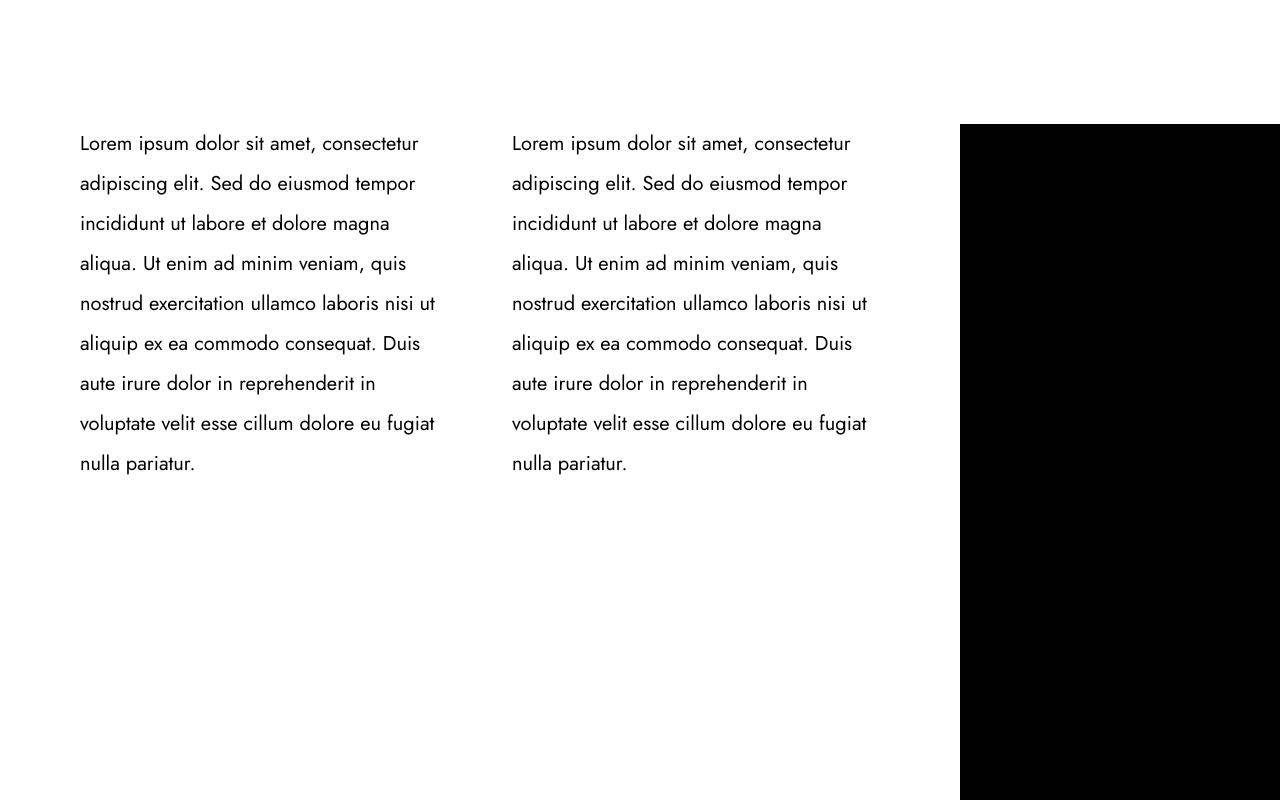
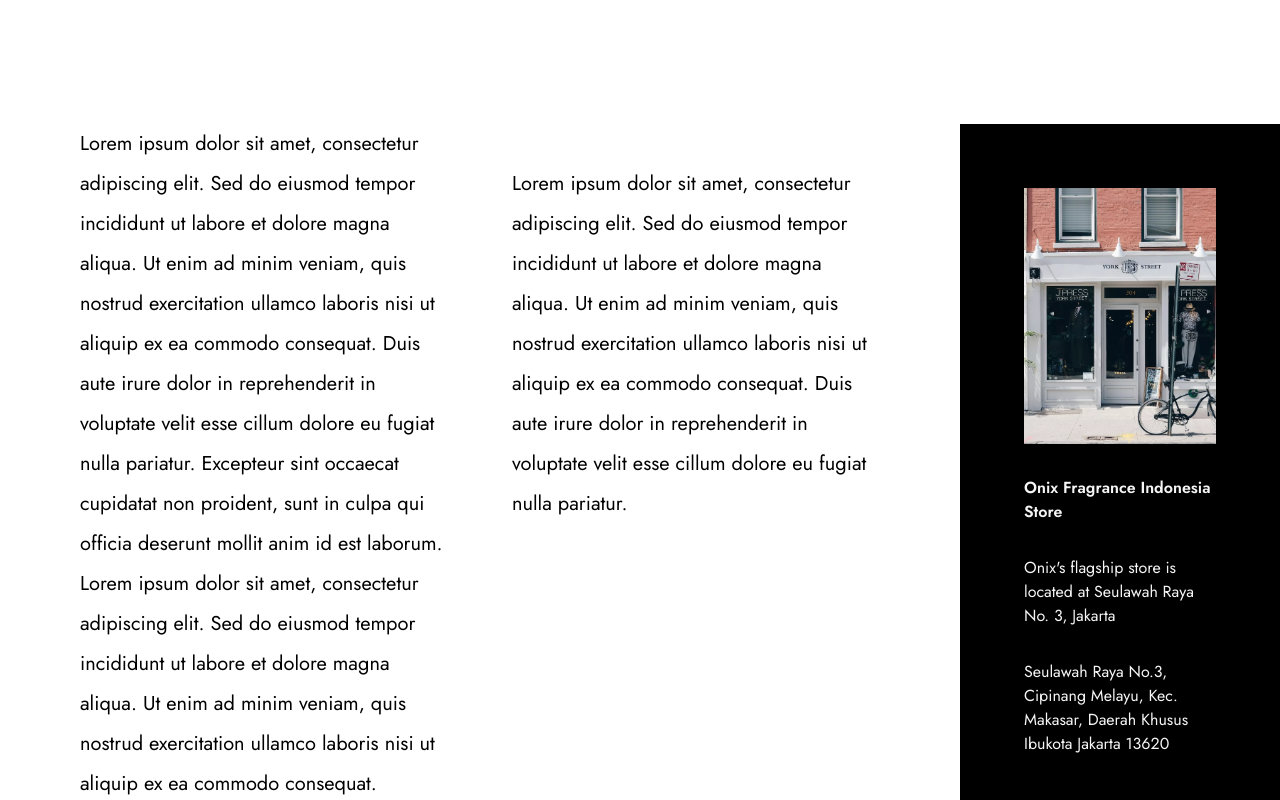
Before and after one commit to gthnmp/onix-old, a Next.js app: page /about in a window 1280 px wide. Shown: the part 2580-3380 px from the top of the page. Built offline with nearby package versions, Linux system fonts and the light colour scheme.

Commit message:
created about page layout

```diff
--- /dev/null
+++ b/app/about/layout.css
@@ -0,0 +1,3 @@
+.layout-a {
+  display: grid;
+}
--- a/app/about/page.tsx
+++ b/app/about/page.tsx
@@ -31,10 +31,38 @@ export default function Page () {
 
         <section className="w-full h-screen flex">
           <div className="w-3/4 h-full px-20 text-xl font-normal flex gap-16 leading-loose">
-            <p> Lorem ipsum dolor sit amet, consectetur adipiscing elit. Sed do eiusmod tempor incididunt ut labore et dolore magna aliqua. Ut enim ad minim veniam, quis nostrud exercitation ullamco laboris nisi ut aliquip ex ea commodo consequat. Duis aute irure dolor in reprehenderit in voluptate velit esse cillum dolore eu fugiat nulla pariatur. </p>
-            <p> Lorem ipsum dolor sit amet, consectetur adipiscing elit. Sed do eiusmod tempor incididunt ut labore et dolore magna aliqua. Ut enim ad minim veniam, quis nostrud exercitation ullamco laboris nisi ut aliquip ex ea commodo consequat. Duis aute irure dolor in reprehenderit in voluptate velit esse cillum dolore eu fugiat nulla pariatur. </p>
+            <p className="w-full">Lorem ipsum dolor sit amet, consectetur adipiscing elit. Sed do eiusmod tempor incididunt ut labore et dolore magna aliqua. Ut enim ad minim veniam, quis nostrud exercitation ullamco laboris nisi ut aliquip ex ea commodo consequat. Duis aute irure dolor in reprehenderit in voluptate velit esse cillum dolore eu fugiat nulla pariatur. Excepteur sint occaecat cupidatat non proident, sunt in culpa qui officia deserunt mollit anim id est laborum. Lorem ipsum dolor sit amet, consectetur adipiscing elit. Sed do eiusmod tempor incididunt ut labore et dolore magna aliqua. Ut enim ad minim veniam, quis nostrud exercitation ullamco laboris nisi ut aliquip ex ea commodo consequat.</p>
+            <p className="w-full py-10">Lorem ipsum dolor sit amet, consectetur adipiscing elit. Sed do eiusmod tempor incididunt ut labore et dolore magna aliqua. Ut enim ad minim veniam, quis nostrud exercitation ullamco laboris nisi ut aliquip ex ea commodo consequat. Duis aute irure dolor in reprehenderit in voluptate velit esse cillum dolore eu fugiat nulla pariatur. </p>
           </div>
-          <div className="w-1/4 h-full bg-black">
+          <div className="w-1/4 h-full bg-black p-16 text-neutral-100 flex flex-col gap-8">
+            <div className="w-full h-auto aspect-[3/4]">
+              <Image src={HeroImageStore} alt="Store" className="w-full h-full object-cover" />
+            </div>
+            <h1 className='font-semibold'> Onix Fragrance Indonesia Store </h1>
+            <p> Onix's flagship store is located at Seulawah Raya No. 3, Jakarta </p>
+            <p>
+              Seulawah Raya No.3, Cipinang Melayu, Kec. Makasar, Daerah Khusus Ibukota Jakarta 13620
+            </p>
+          </div>
+        </section>
+
+        <section className="w-full h-[200vh] grid grid-cols-11 grid-rows-6">
+          <div className="col-start-1 col-end-7 row-span-4 bg-green-500 w-full h-full">
+            <Image src={HeroImageStore} alt="Store" className="w-full h-full object-cover" />
+          </div>
+
+          <div className="col-start-2 col-end-6 row-start-5 row-span-1 w-full h-full pt-8">
+            <p className="text-2xl">
+              Lorem ipsum dolor sit amet, consectetur adipiscing elit. Sed do eiusmod tempor incididunt ut labore et dolore magna aliqua. Ut enim ad minim veniam, quis nostrud exercitation ullamco laboris nisi ut aliquip ex ea commodo consequat. Duis aute irure dolor in reprehenderit in voluptate velit esse cillum dolore eu fugiat nulla pariatur.
+            </p>
+          </div>
+
+          <div className="col-start-8 col-span-3 row-span-2 bg-green-500 w-full h-full">
+            <Image src={HeroImageStore} alt="Store" className="w-full h-full object-cover" />
+          </div>
+
+          <div className="col-start-8 col-span-3 row-start-4 row-span-2 bg-green-500 w-full h-full">
+            <Image src={HeroImageStore} alt="Store" className="w-full h-full object-cover" />
           </div>
         </section>
       </main>
--- a/app/journal/page.tsx
+++ b/app/journal/page.tsx
@@ -102,6 +102,7 @@ export default function Page () {
       <main className="w-full h-max flex flex-col gap-32">
       <section className='w-full h-max flex'>
         <div className="w-2/5 bg-black min-h-screen">
+
         </div>
         <div className="w-3/5 h-max px-10 grid grid-cols-2 gap-y-16 auto-rows-max">
           {
```
Also changed, not shown: 1 other file (tests, documents, lock files or other folders).
